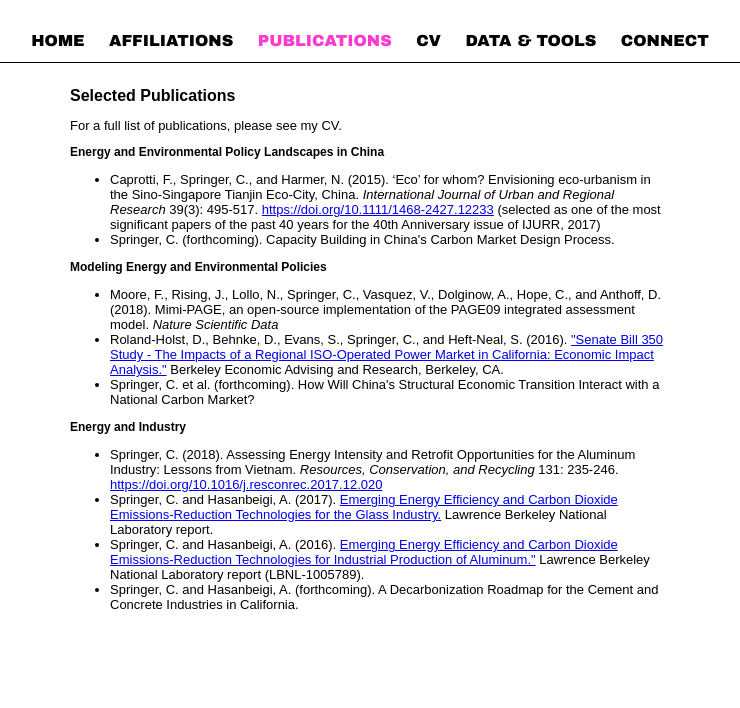
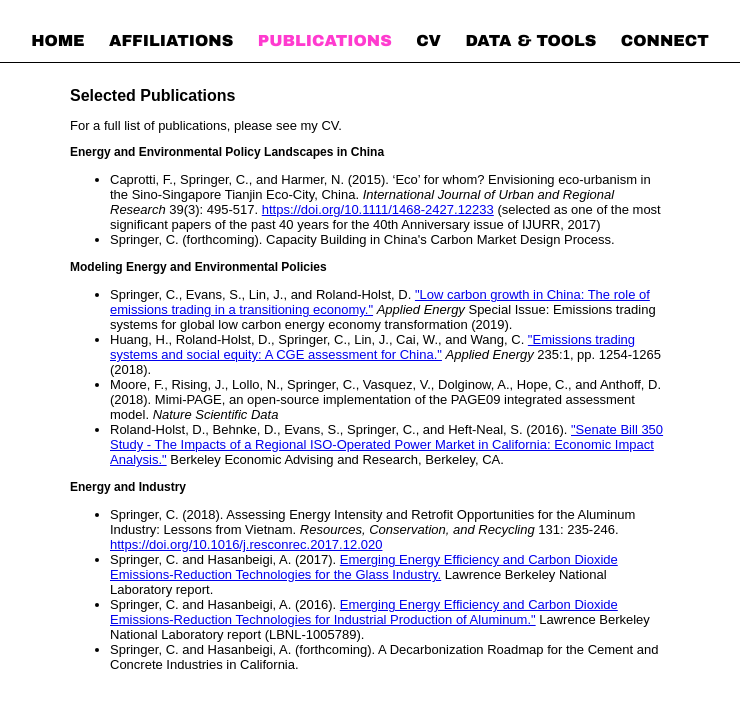
Before and after one commit to ccspringer/ccspringer.github.io, a Jekyll site: the page built from Publications/index.html, in a window 1280 px wide. Shown: the top 708 px of the page, without its empty margins (270-1010 px from the left). Built offline with Jekyll 4.4.1, drawn with Linux system fonts in a browser that asks for light colours.

Commit message:
update pubs

```diff
--- a/Publications/index.html
+++ b/Publications/index.html
@@ -14,9 +14,10 @@ shortname: Pubs
 
 <h3>Modeling Energy and Environmental Policies</h3>
 <ul>
+<li><p>Springer, C., Evans, S., Lin, J., and Roland-Holst, D.  <a href="https://www.sciencedirect.com/science/article/pii/S0306261918317525">"Low carbon growth in China: The role of emissions trading in a transitioning economy."</a> <i>Applied Energy</i> Special Issue: Emissions trading systems for global low carbon energy economy transformation (2019).</p></li>
+<li><p>Huang, H., Roland-Holst, D., Springer, C., Lin, J., Cai, W., and Wang, C.  <a href="https://www.sciencedirect.com/science/article/pii/S0306261918317628">"Emissions trading systems and social equity: A CGE assessment for China."</a> <i>Applied Energy</i> 235:1, pp. 1254-1265 (2018).</p></li>
 <li><p>Moore, F., Rising, J., Lollo, N., Springer, C., Vasquez, V., Dolginow, A., Hope, C., and Anthoff, D. (2018). Mimi-PAGE, an open-source implementation of the PAGE09 integrated assessment model. <i>Nature Scientific Data</i></p></li>
 <li><p>Roland-Holst, D., Behnke, D., Evans, S., Springer, C., and Heft-Neal, S. (2016). <a href="https://www.caiso.com/Documents/SB350Study-Volume1Purpose-ApproachandFindings-MainReport.pdf">"Senate Bill 350 Study - The Impacts of a Regional ISO-Operated Power Market in California: Economic Impact Analysis."</a> Berkeley Economic Advising and Research, Berkeley, CA.</p></li>
-<li><p>Springer, C. et al. (forthcoming). How Will China's Structural Economic Transition Interact with a National Carbon Market?</p></li>
 </ul>
 
 <h3>Energy and Industry</h3>
```
